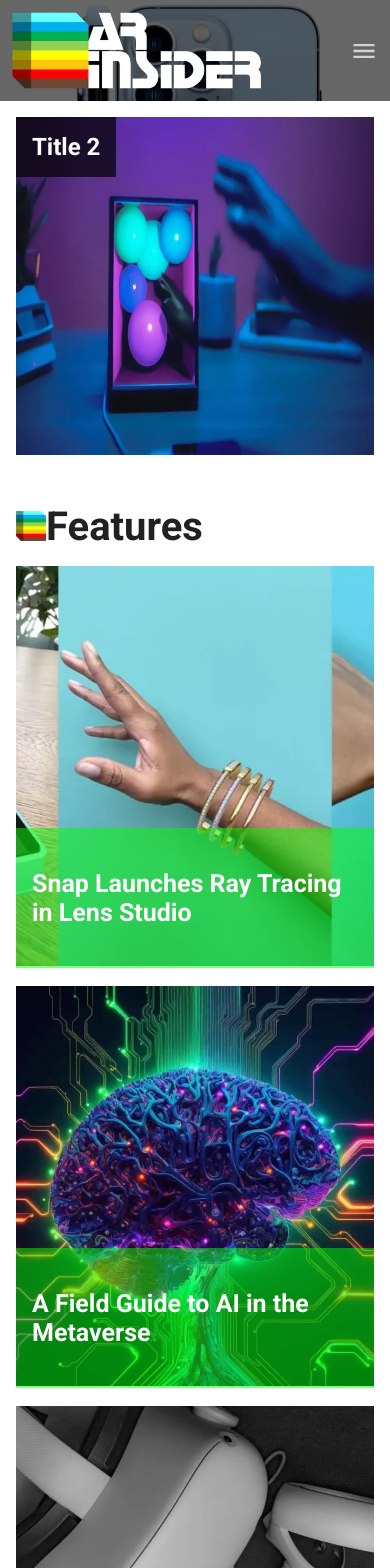
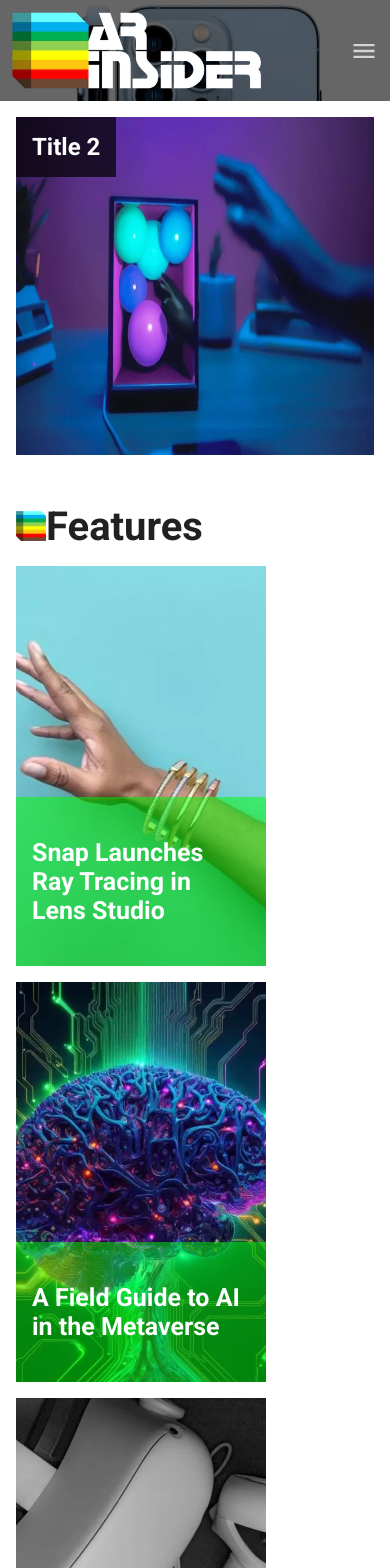
Before and after one commit to Sachinnimshan/arinsider-clone, a Next.js app: page /features in a window 390 px wide. Shown: the top 1568 px of the page. Built offline with nearby package versions, Linux system fonts and the light colour scheme.

Commit message:
useResponsive hook

```diff
--- a/src/components/common/articlecard/articlecard.module.css
+++ b/src/components/common/articlecard/articlecard.module.css
@@ -1,35 +1,17 @@
-.articleCard {
-  position: relative;
-  cursor: pointer;
-}
-
-.articleCardImage {
-  height: 400px;
-  object-fit: cover;
-  max-width: 250px;
-}
-
 .articleCardTitle {
   color: var(--primary-font-color);
   font-weight: 700;
   font-size: 25px;
-  text-align: left;
 }
 
 .articleCardInfo {
-  bottom: 0;
-  left: 0;
-  right: 0;
   background-color: rgba(0, 255, 0, 0.5);
+  display: flex;
+  width: 100%;
   padding: 1rem;
-  width: inherit;
-  margin-bottom: 2px;
-  position: absolute;
-  overflow: hidden;
 }
 
-@media screen and (max-width: 800px) {
-  .articleCardImage {
-    max-width: 100%;
-  }
+@media screen and (max-width: 768px) {
+
+
 }
--- a/src/components/common/articlecard/index.js
+++ b/src/components/common/articlecard/index.js
@@ -1,16 +1,22 @@
 import React from "react";
 import styles from "./articlecard.module.css";
-import Image from "next/image";
+import useResponsive from "@/hooks/useResponsive";
 
 function ArticleCard({ title, src, width, height }) {
+  const isMobile = useResponsive();
+
   return (
-    <div className={styles.articleCard}>
-      <Image
-        src={src}
-        className={styles.articleCardImage}
-        width={width}
-        height={height}
-      />
+    <div
+      style={{
+        backgroundImage: `url(${src})`,
+        height: height,
+        width: isMobile ? "100%": width,
+        backgroundPosition: "center center",
+        backgroundSize: "cover",
+        display: "flex",
+        alignItems: "flex-end",
+      }}
+    >
       <div className={styles.articleCardInfo}>
         <p className={styles.articleCardTitle}>{title}</p>
       </div>
--- a/src/components/sections/Features.js
+++ b/src/components/sections/Features.js
@@ -25,8 +25,8 @@
             <ArticleCard
               src={item.image}
               title={item.title}
-              width={500}
-              height={300}
+              width={250}
+              height={400}
             />
           ))}
       </div>
--- /dev/null
+++ b/src/hooks/useResponsive.js
@@ -0,0 +1,22 @@
+import { useEffect, useState } from "react";
+
+const useResponsive = () => {
+  const [state, setState] = useState({
+    windowWidth: window.innerWidth,
+    isMobile: false,
+  });
+
+  useEffect(() => {
+    const resizeHandler = () => {
+      const currentWindowWidth = window.innerWidth;
+      const isMobile = currentWindowWidth < 768;
+      setState({ windowWidth: currentWindowWidth, isMobile });
+    };
+    window.addEventListener("resize", resizeHandler);
+    return () => window.removeEventListener("resize", resizeHandler);
+  }, [state.windowWidth]);
+
+  return state.isMobile;
+};
+
+export default useResponsive;
```
